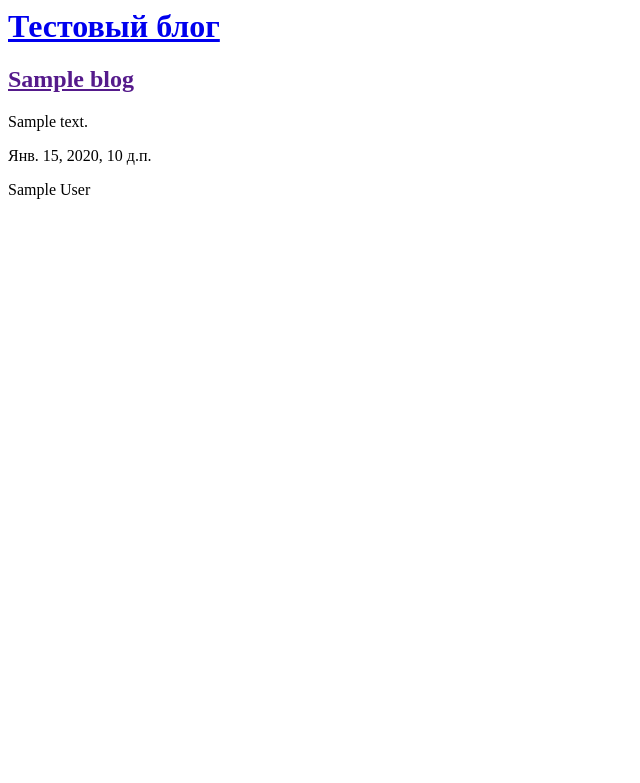
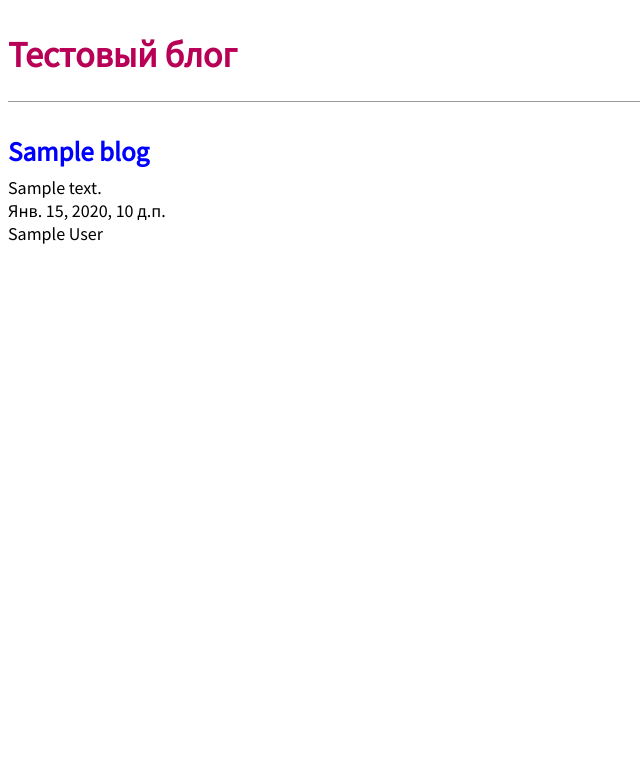
Before and after one commit to VanteyGonnaDie/TestTask, a Django app: template TestTask/templates/home.html in a window 1280 px wide. Shown: the top 783 px of the page, without its empty margins (0-640 px from the left). Run offline with Django 3.2, Linux system fonts and the light colour scheme; the template is opened without the code that fills it: most values are stand-ins (such as "Sample title", 1, 10 or a date in 2020).

Commit message:
Исправления, минимальный html/css, view функции

```diff
--- a/TestTask/TestTask/settings.py
+++ b/TestTask/TestTask/settings.py
@@ -38,7 +38,7 @@ INSTALLED_APPS = [
     'django.contrib.messages',
     'django.contrib.staticfiles',
     'blog',
-    'homepage',
+
 ]
 
 MIDDLEWARE = [
@@ -120,3 +120,4 @@ USE_TZ = True
 # https://docs.djangoproject.com/en/3.1/howto/static-files/
 
 STATIC_URL = '/static/'
+STATICFILES_DIRS = [os.path.join(BASE_DIR, 'static')]
--- a/TestTask/blog/urls.py
+++ b/TestTask/blog/urls.py
@@ -1,7 +1,8 @@
 from django.urls import path
 
-from .views import BlogListView
+from .views import BlogDetailView, BlogListView
 
 urlpatterns = [
     path('', BlogListView.as_view(), name='home'),
+    path('blog/<int:pk>/', BlogDetailView.as_view(), name='blog_detail')
 ]
--- a/TestTask/blog/views.py
+++ b/TestTask/blog/views.py
@@ -1,10 +1,14 @@
 from django.shortcuts import render
 from django.http import HttpResponse
 from .models import Blog,BlogAuthor
-from django.views.generic import ListView
+from django.views.generic import ListView, DetailView
 
 
 
 class BlogListView(ListView):
     model = Blog
     template_name = 'home.html'
+
+class BlogDetailView(DetailView):
+    model = Blog
+    template_name = 'blog_detail.html'
--- a/TestTask/homepage/urls.py
+++ /dev/null
@@ -1,6 +0,0 @@
-from django.urls import path
-from . import views
-
-urlpatterns = [
-    path('', views.index),
-]
--- a/TestTask/homepage/views.py
+++ /dev/null
@@ -1,5 +0,0 @@
-from django.shortcuts import render
-
-
-def index(request):
-    return render(request, 'homepage/index.html')
--- /dev/null
+++ b/TestTask/static/css/base.css
@@ -0,0 +1,48 @@
+/* static/css/base.css */
+body {
+  font-family: 'Source Sans Pro', sans-serif;
+  font-size: 18px;
+}
+
+header {
+  border-bottom: 1px solid #999;
+  margin-bottom: 2rem;
+  display: flex;
+}
+
+header h1 a {
+    color: rgb(184, 1, 86);
+  text-decoration: none;
+}
+
+.nav-left {
+  margin-right: auto;
+}
+
+.nav-right {
+  display: flex;
+  padding-top: 2rem;
+}
+
+.blog-entry {
+  margin-bottom: 2rem;
+}
+
+.blog-entry h2 {
+  margin: 0.5rem 0;
+}
+
+.blog-entry h2 a,
+.blog-entry h2 a:visited {
+  color: blue;
+  text-decoration: none;
+}
+
+.blog-entry p {
+  margin: 0;
+  font-weight: 400;
+}
+
+.blog-entry h2 a:hover {
+  color: red;
+}
--- a/TestTask/templates/base.html
+++ b/TestTask/templates/base.html
@@ -1,7 +1,10 @@
 <!-- templates/base.html -->
+{% load static %}
 <html>
   <head>
     <title>Тестовый блог</title>
+    <link href="https://fonts.googleapis.com/css?family=Source+Sans+Pro:400" rel="stylesheet">
+    <link href="{% static 'css/base.css' %}" rel="stylesheet">
   </head>
   <body>
     <header>
--- a/TestTask/templates/home.html
+++ b/TestTask/templates/home.html
@@ -4,7 +4,7 @@
 {% block content %}
   {% for blog in object_list %}
     <div class="blog-entry">
-      <h2><a href="">{{ blog.title }}</a></h2>
+      <h2><a href="{% url 'blog_detail' blog.pk %}">{{ blog.title }}</a></h2>
       <p>{{ blog.blog_text }}</p>
       <p>{{ blog.blog_date }}</p>
       <p>{{ blog.author }}</p>
```
Also changed, not shown: TestTask/templates/blog_detail.html (added, +12 -0 lines).
